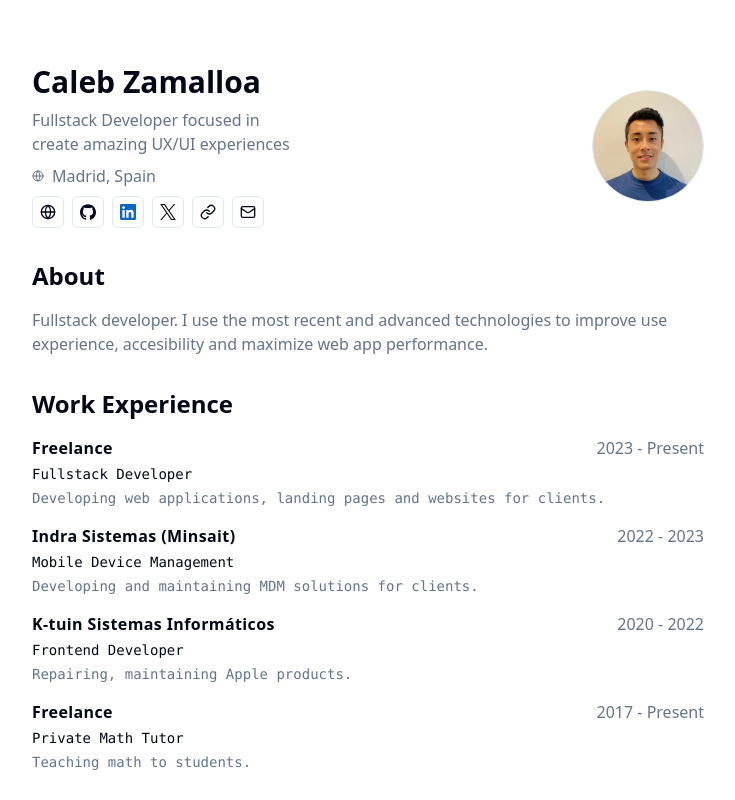
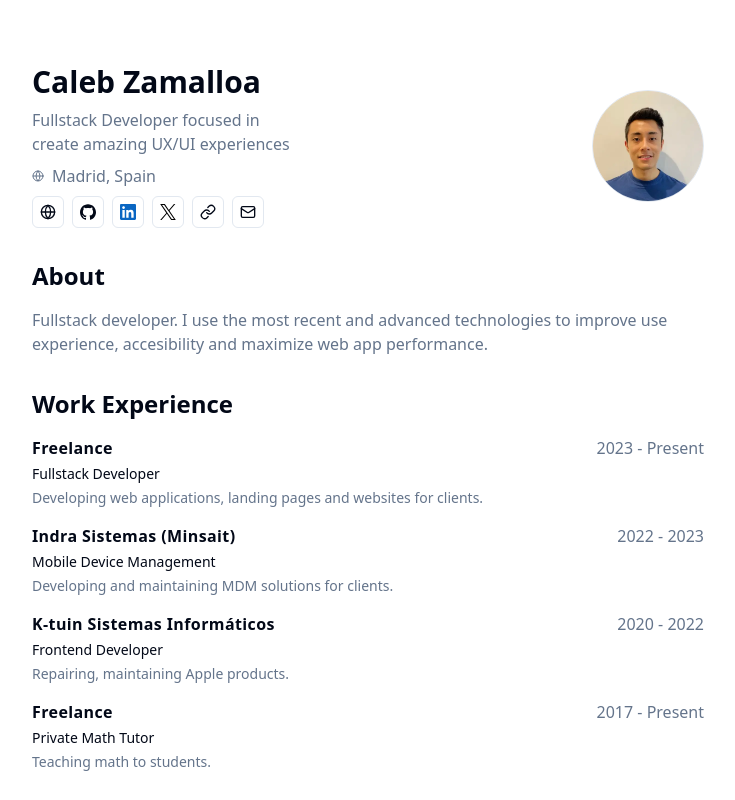
Before and after one commit to ecaleb97/cv, a Next.js app: page / in a window 1280 px wide. Shown: the top 800 px of the page, without its empty margins (272-1007 px from the left). Built offline with nearby package versions, Linux system fonts and the light colour scheme.

Commit message:
chore: Refactor WorkExperience component for improved code readability and formatting

```diff
--- a/src/components/work/work-experience.tsx
+++ b/src/components/work/work-experience.tsx
@@ -1,36 +1,28 @@
 import { ResumeData } from "@/types";
 import { SectionHeading } from "../heading/section-heading";
 
-export function WorkExperience({
-  data
-}: {
-  data: ResumeData
-}) {
+export function WorkExperience({ data }: { data: ResumeData }) {
 	return (
 		<section className="space-y-4">
 			<SectionHeading name="Work Experience" />
 			<ul className="space-y-4">
 				{data.work.map((experience) => (
-          <li key={experience.company} className="space-y-1">
+					<li key={experience.description} className="space-y-1">
 						<div className="flex items-center justify-between">
-              <h3 className="font-semibold tracking-wide">{experience.company}</h3>
-              <p className="font-sans text-muted-foreground">
+							<h3 className="font-semibold tracking-wide">
+								{experience.company}
+							</h3>
+							<p className="text-muted-foreground">
 								{experience.from} - {experience.to}
 							</p>
 						</div>
-            <h4
-              className="font-mono text-sm"
-            >
-              {experience.position}
-            </h4>
-            <p
-              className="font-mono text-sm text-muted-foreground"
-            >
+						<h4 className="text-sm">{experience.position}</h4>
+						<p className="text-sm text-muted-foreground">
 							{experience.description}
 						</p>
 					</li>
 				))}
 			</ul>
 		</section>
-  )
+	);
 }
```
Lines whose indentation alone changed are shown as unchanged.
